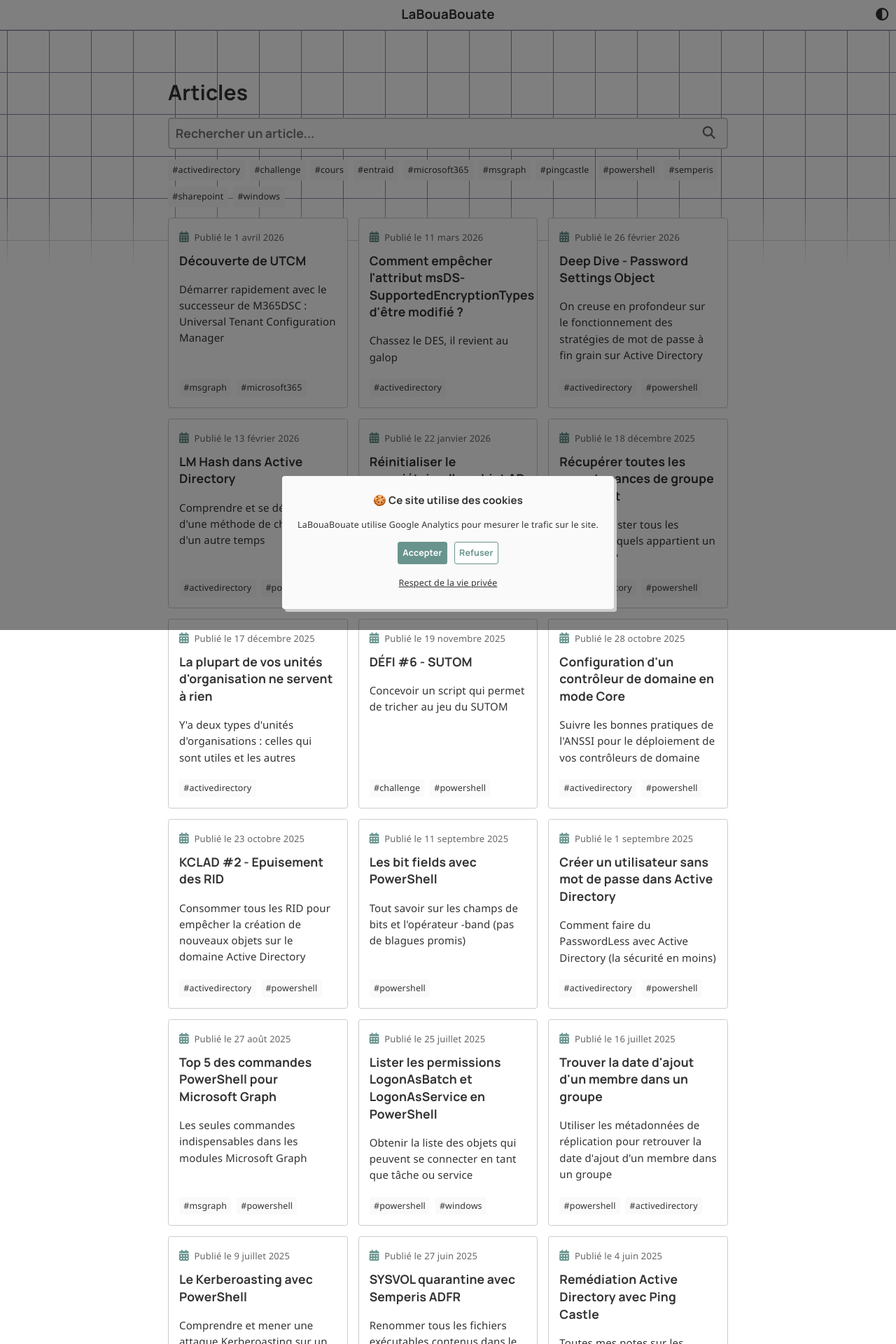
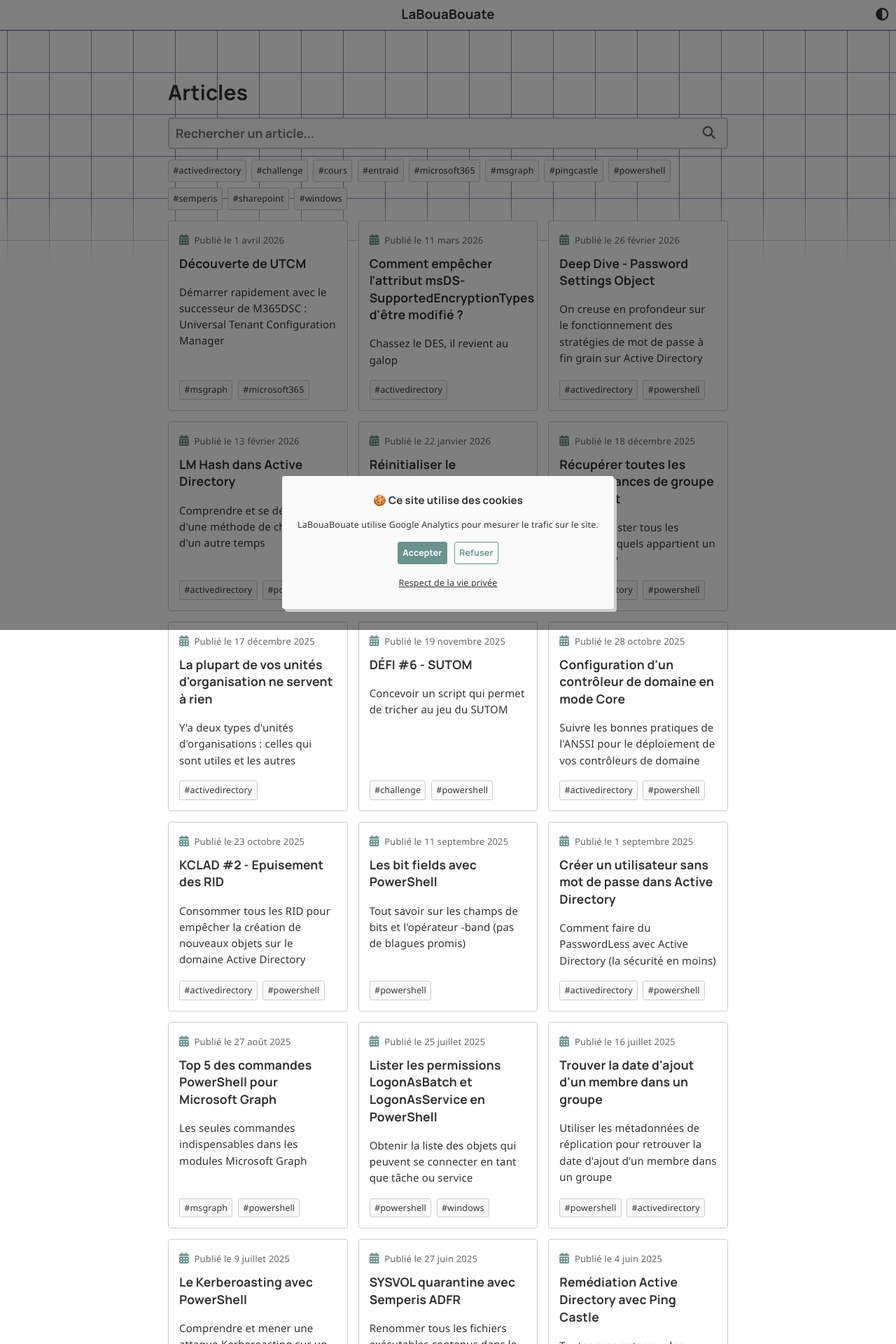
Before and after one commit to leobouard/leobouard.github.io, a Jekyll site: the page built from _pages/blog.html, in a window 1280 px wide. Shown: the top 1920 px of the page at 70% size. Built offline with Jekyll 4.4.1, drawn with Linux system fonts in a browser that asks for light colours; nearby versions of some CDN libraries; some web fonts are replaced.

Commit message:
Ajout de bordures sur certains éléments

```diff
--- a/_sass/filter-tags.scss
+++ b/_sass/filter-tags.scss
@@ -13,6 +13,7 @@ div.all-tags a {
     border-radius: var(--borderradius);
     text-decoration: none;
     font-size: smaller;
+    border: 1px solid var(--mediumaccent);
 }
 
 div.all-tags a:hover {
--- a/_sass/post-preview.scss
+++ b/_sass/post-preview.scss
@@ -48,8 +48,9 @@ span.date {
 }
 
 .article-tags span {
-     background: var(--lightaccent);
+    background: var(--lightaccent);
     padding: 0.1em 0.5em;
     border-radius: var(--borderradius);
     font-size: smaller;
+    border: 1px solid var(--mediumaccent);
 }
--- a/assets/css/cv.scss
+++ b/assets/css/cv.scss
@@ -238,6 +238,7 @@ div.certification-full span.code {
     padding: 0 0.5em;
     background: var(--lightaccent);
     z-index: 2;
+    border: 1px solid var(--mediumaccent);
 }
 
 div.certification-full span.organization {
@@ -323,6 +324,7 @@ div.personalInfo ul i {
     border-radius: var(--borderradius);
     text-decoration: none;
     font-size: smaller;
+    border: 1px solid var(--mediumaccent);
 }
 
 // CALL TO WEBSITE
@@ -477,6 +479,7 @@ div.applied-skill span {
     border-radius: var(--borderradius);
     text-decoration: none;
     font-size: smaller;
+    border: 1px solid var(--mediumaccent);
 }
 
 // CV WRAPPER
```
